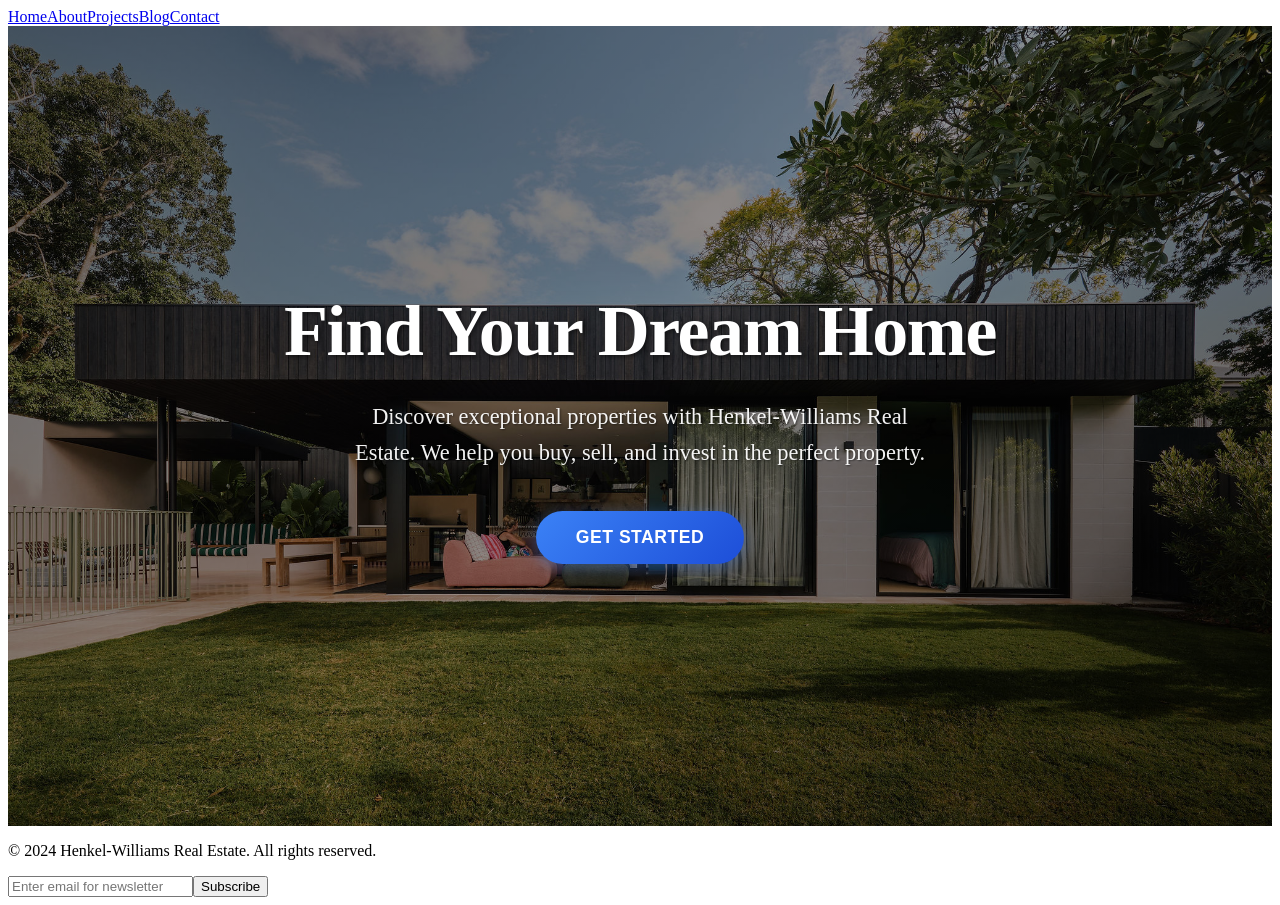
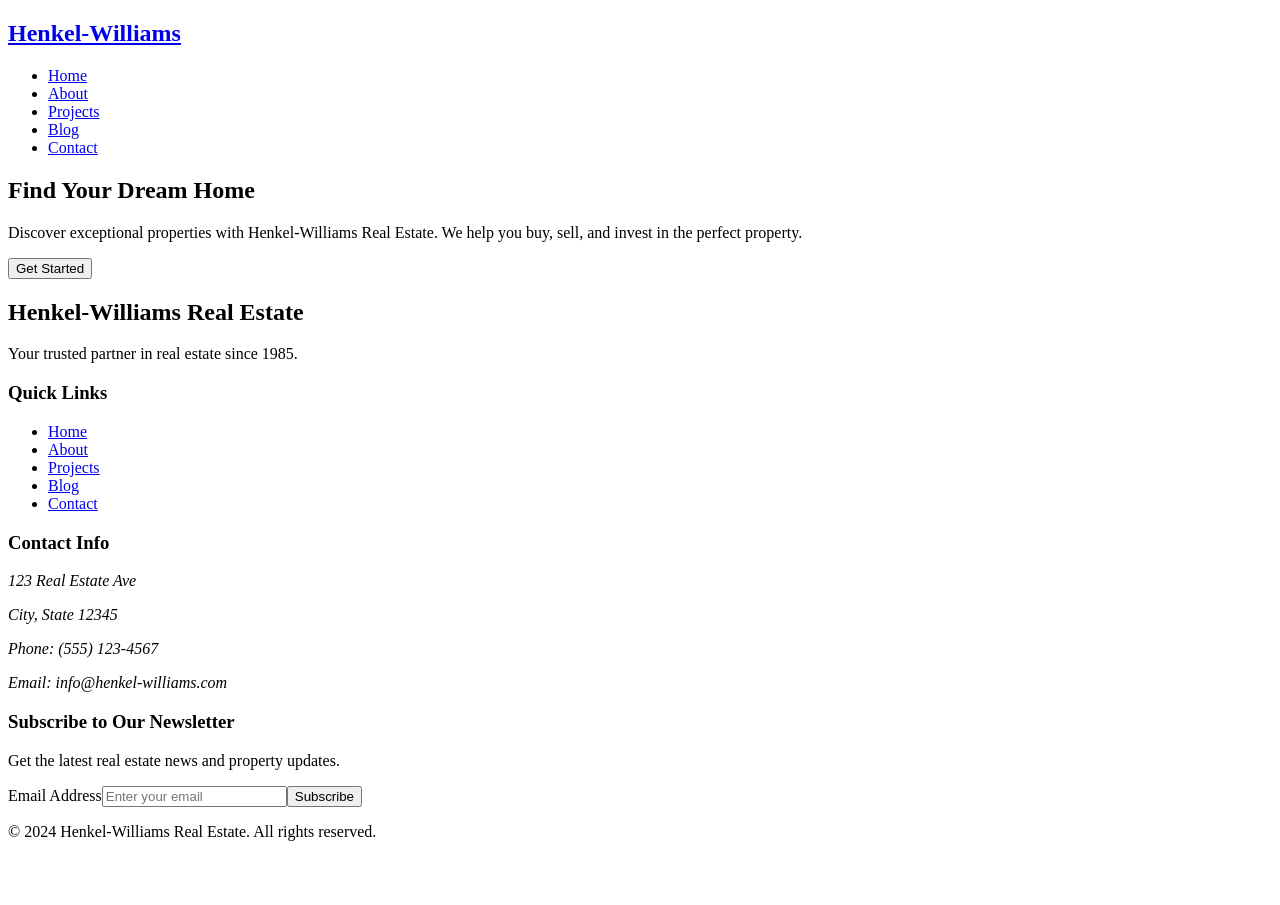
Before and after one commit to botflowlab/Henkel-Williams, a React (Vite) app: page / in a window 1280 px wide. After the commit the page ends 857 px from the top, so only its background shows below. Built offline with nearby package versions, Linux system fonts and the light colour scheme.

Commit message:
Updated Header.tsx

```diff
--- a/src/components/layout/Footer.tsx
+++ b/src/components/layout/Footer.tsx
@@ -1,11 +1,43 @@
+import NewsletterForm from '../ui/NewsletterForm';
+
 export default function Footer() {
   return (
     <footer>
-      <p>&copy; 2024 Henkel-Williams Real Estate. All rights reserved.</p>
-      <form>
-        <input type="email" placeholder="Enter email for newsletter" />
-        <button type="submit">Subscribe</button>
-      </form>
+      <div>
+        <div>
+          <h2>Henkel-Williams Real Estate</h2>
+          <p>Your trusted partner in real estate since 1985.</p>
+        </div>
+
+        <div>
+          <h3>Quick Links</h3>
+          <ul>
+            <li><a href="/">Home</a></li>
+            <li><a href="/about">About</a></li>
+            <li><a href="/projects">Projects</a></li>
+            <li><a href="/blog">Blog</a></li>
+            <li><a href="/contact">Contact</a></li>
+          </ul>
+        </div>
+
+        <div>
+          <h3>Contact Info</h3>
+          <address>
+            <p>123 Real Estate Ave</p>
+            <p>City, State 12345</p>
+            <p>Phone: (555) 123-4567</p>
+            <p>Email: info@henkel-williams.com</p>
+          </address>
+        </div>
+
+        <div>
+          <NewsletterForm />
+        </div>
+      </div>
+
+      <div>
+        <p>&copy; 2024 Henkel-Williams Real Estate. All rights reserved.</p>
+      </div>
     </footer>
   );
 }
--- a/src/components/layout/Header.tsx
+++ b/src/components/layout/Header.tsx
@@ -2,12 +2,31 @@ import { Link } from 'react-router-dom';
 
 export default function Header() {
   return (
+    <header>
       <nav>
+        <div>
+          <Link to="/">
+            <h1>Henkel-Williams</h1>
+          </Link>
+        </div>
+        <ul>
+          <li>
             <Link to="/">Home</Link>
+          </li>
+          <li>
             <Link to="/about">About</Link>
+          </li>
+          <li>
             <Link to="/projects">Projects</Link>
+          </li>
+          <li>
             <Link to="/blog">Blog</Link>
+          </li>
+          <li>
             <Link to="/contact">Contact</Link>
+          </li>
+        </ul>
       </nav>
+    </header>
   );
 }
--- a/src/components/layout/SEO.tsx
+++ b/src/components/layout/SEO.tsx
@@ -1,15 +1,45 @@
 import { Helmet } from 'react-helmet-async';
+import { defaultSEO } from '../../utils/seoConfig';
 
 interface SEOProps {
   title?: string;
   description?: string;
+  keywords?: string;
+  ogImage?: string;
+  ogUrl?: string;
 }
 
-export default function SEO({ title, description }: SEOProps) {
+export default function SEO({
+  title,
+  description,
+  keywords,
+  ogImage,
+  ogUrl
+}: SEOProps) {
+  const seoTitle = title ? `${title} | ${defaultSEO.title}` : defaultSEO.title;
+  const seoDescription = description || defaultSEO.description;
+  const seoKeywords = keywords || defaultSEO.keywords;
+  const seoOgImage = ogImage || defaultSEO.ogImage;
+  const seoOgUrl = ogUrl || defaultSEO.ogUrl;
+
   return (
     <Helmet>
-      <title>{title}</title>
-      <meta name="description" content={description} />
+      <title>{seoTitle}</title>
+      <meta name="description" content={seoDescription} />
+      <meta name="keywords" content={seoKeywords} />
+
+      {/* Open Graph */}
+      <meta property="og:title" content={seoTitle} />
+      <meta property="og:description" content={seoDescription} />
+      <meta property="og:image" content={seoOgImage} />
+      <meta property="og:url" content={seoOgUrl} />
+      <meta property="og:type" content="website" />
+
+      {/* Twitter Card */}
+      <meta name="twitter:card" content="summary_large_image" />
+      <meta name="twitter:title" content={seoTitle} />
+      <meta name="twitter:description" content={seoDescription} />
+      <meta name="twitter:image" content={seoOgImage} />
     </Helmet>
   );
 }
--- a/src/components/sections/home/HomeHero.css
+++ /dev/null
@@ -1,187 +0,0 @@
-.hero-section {
-  position: relative;
-  width: 100%;
-  height: 100vh;
-  min-height: 600px;
-  background-image: url('/src/assets/images/templatewebsite.jpg');
-  background-size: cover;
-  background-position: center;
-  background-repeat: no-repeat;
-  display: flex;
-  align-items: center;
-  justify-content: center;
-  overflow: hidden;
-}
-
-.hero-overlay {
-  position: absolute;
-  top: 0;
-  left: 0;
-  right: 0;
-  bottom: 0;
-  background: linear-gradient(
-    135deg,
-    rgba(0, 0, 0, 0.6) 0%,
-    rgba(0, 0, 0, 0.4) 50%,
-    rgba(0, 0, 0, 0.7) 100%
-  );
-  display: flex;
-  align-items: center;
-  justify-content: center;
-  padding: 2rem;
-}
-
-.hero-content {
-  text-align: center;
-  color: white;
-  max-width: 800px;
-  z-index: 2;
-  animation: fadeInUp 1.2s ease-out;
-}
-
-.hero-title {
-  font-size: clamp(2.5rem, 6vw, 4.5rem);
-  font-weight: 700;
-  line-height: 1.2;
-  margin: 0 0 1.5rem 0;
-  text-shadow: 2px 2px 4px rgba(0, 0, 0, 0.5);
-  letter-spacing: -0.02em;
-}
-
-.hero-subtitle {
-  font-size: clamp(1.1rem, 2.5vw, 1.4rem);
-  line-height: 1.6;
-  margin: 0 0 2.5rem 0;
-  opacity: 0.95;
-  text-shadow: 1px 1px 2px rgba(0, 0, 0, 0.5);
-  max-width: 600px;
-  margin-left: auto;
-  margin-right: auto;
-}
-
-.hero-button {
-  background: linear-gradient(135deg, #3b82f6 0%, #1d4ed8 100%);
-  color: white;
-  border: none;
-  padding: 1rem 2.5rem;
-  font-size: 1.1rem;
-  font-weight: 600;
-  border-radius: 50px;
-  cursor: pointer;
-  transition: all 0.3s ease;
-  text-transform: uppercase;
-  letter-spacing: 0.5px;
-  box-shadow: 0 4px 15px rgba(59, 130, 246, 0.4);
-  position: relative;
-  overflow: hidden;
-}
-
-.hero-button:hover {
-  transform: translateY(-2px);
-  box-shadow: 0 8px 25px rgba(59, 130, 246, 0.6);
-  background: linear-gradient(135deg, #1d4ed8 0%, #1e40af 100%);
-}
-
-.hero-button:active {
-  transform: translateY(0);
-}
-
-.hero-button::before {
-  content: '';
-  position: absolute;
-  top: 0;
-  left: -100%;
-  width: 100%;
-  height: 100%;
-  background: linear-gradient(90deg, transparent, rgba(255, 255, 255, 0.2), transparent);
-  transition: left 0.5s;
-}
-
-.hero-button:hover::before {
-  left: 100%;
-}
-
-@keyframes fadeInUp {
-  from {
-    opacity: 0;
-    transform: translateY(30px);
-  }
-  to {
-    opacity: 1;
-    transform: translateY(0);
-  }
-}
-
-/* Responsive Design */
-@media (max-width: 768px) {
-  .hero-section {
-    min-height: 500px;
-  }
-
-  .hero-overlay {
-    padding: 1rem;
-  }
-
-  .hero-content {
-    max-width: 100%;
-  }
-
-  .hero-title {
-    margin-bottom: 1rem;
-  }
-
-  .hero-subtitle {
-    margin-bottom: 2rem;
-  }
-
-  .hero-button {
-    padding: 0.875rem 2rem;
-    font-size: 1rem;
-  }
-}
-
-@media (max-width: 480px) {
-  .hero-section {
-    min-height: 450px;
-  }
-
-  .hero-overlay {
-    padding: 0.75rem;
-  }
-
-  .hero-button {
-    padding: 0.75rem 1.5rem;
-    font-size: 0.95rem;
-  }
-}
-
-/* High contrast mode support */
-@media (prefers-contrast: high) {
-  .hero-overlay {
-    background: rgba(0, 0, 0, 0.8);
-  }
-
-  .hero-title,
-  .hero-subtitle {
-    text-shadow: 2px 2px 4px rgba(0, 0, 0, 0.8);
-  }
-}
-
-/* Reduced motion support */
-@media (prefers-reduced-motion: reduce) {
-  .hero-content {
-    animation: none;
-  }
-
-  .hero-button {
-    transition: none;
-  }
-
-  .hero-button:hover {
-    transform: none;
-  }
-
-  .hero-button::before {
-    transition: none;
-  }
-}
--- a/src/components/sections/home/HomeHero.tsx
+++ b/src/components/sections/home/HomeHero.tsx
@@ -1,18 +1,11 @@
-import './HomeHero.css';
+import Button from '../../ui/Button';
 
 export default function HomeHero() {
   return (
-    <section className="hero-section">
-      <div className="hero-overlay">
-        <div className="hero-content">
-          <h1 className="hero-title">Find Your Dream Home</h1>
-          <p className="hero-subtitle">
-            Discover exceptional properties with Henkel-Williams Real Estate.
-            We help you buy, sell, and invest in the perfect property.
-          </p>
-          <button className="hero-button">Get Started</button>
-        </div>
-      </div>
+    <section>
+      <h1>Find Your Dream Home</h1>
+      <p>Discover exceptional properties with Henkel-Williams Real Estate. We help you buy, sell, and invest in the perfect property.</p>
+      <Button>Get Started</Button>
     </section>
   );
 }
```
Also changed, not shown: src/assets/images/templatewebsite.jpg (deleted). Lines whose indentation alone changed are shown as unchanged.
